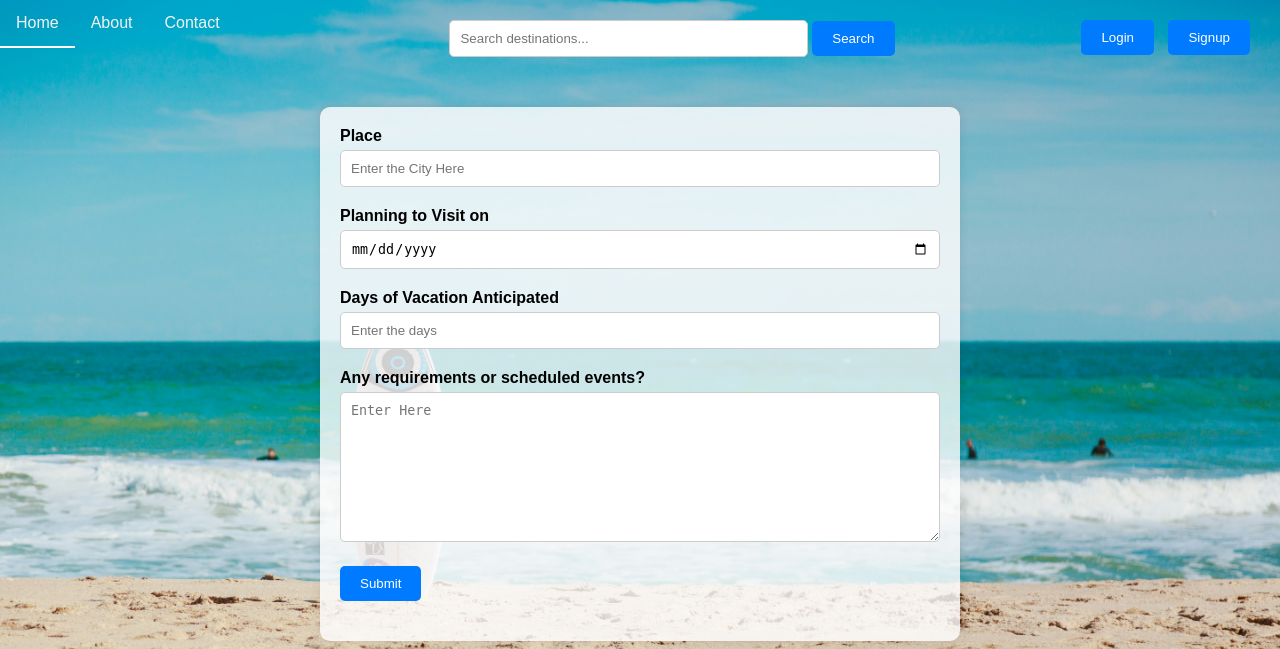
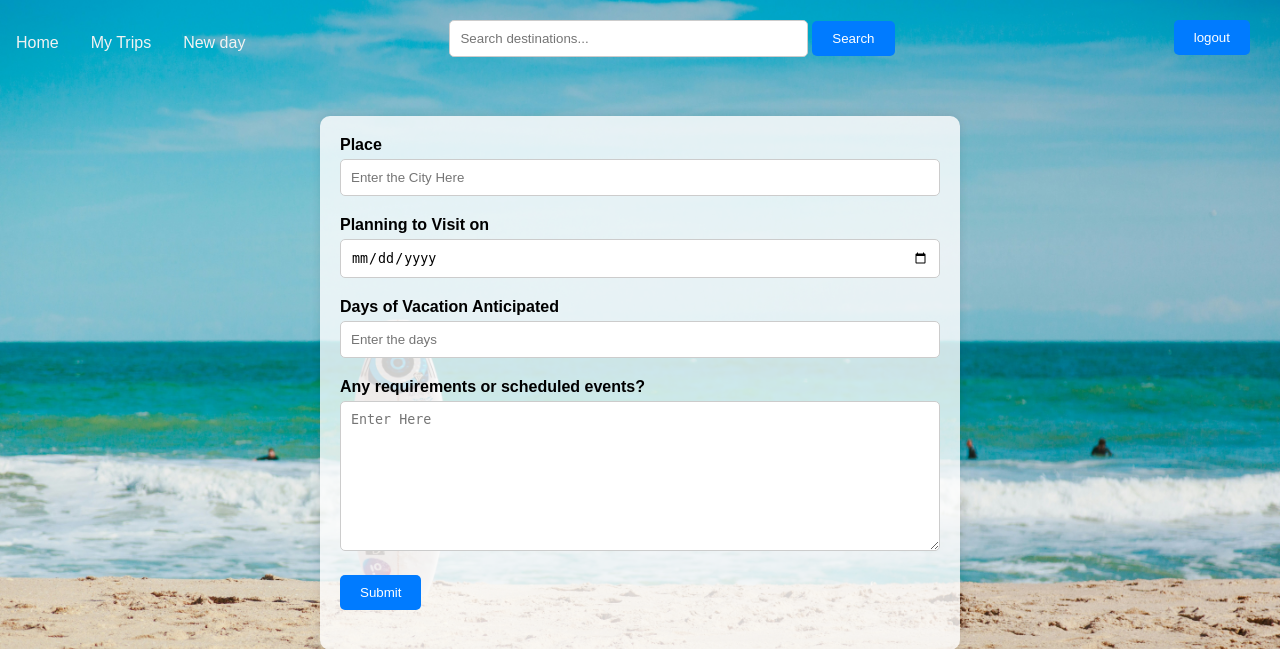
Before and after one commit to PEK-1/Triptrek, a Flask app: page / in a window 1280 px wide. Shown: the top 649 px of the page. Run offline with Flask 3, Linux system fonts and the light colour scheme; a user stored in the database is signed in.

Commit message:
ALL DONE (only color store)

```diff
--- a/wbsite/templates/form.html
+++ b/wbsite/templates/form.html
@@ -106,27 +106,39 @@
 </head>
 <body>
 
-<!-- Navbar -->
-<div class="navbar">
-    <a href="/logo">Home</a>
-    <a href="#">About</a>
-    <a href="#">Contact</a>
-    <div class="search-bar">
-        <form action="/search" method="GET">
-            <input type="text" id="search-bar" name="query" placeholder="Search destinations...">
-            <button type="submit">Search</button>
+  <!-- Navbar -->
+  <nav class="navbar navbar-expand-lg navbar-dark bg-dark">
+    <div class="container-fluid">
+      {% if session.get('logged_in') %}
+        <a class="nav-item nav-link" href="/home">Home</a>
+        <a class="nav-item nav-link" href="/mytips">My Trips</a>
+        <a class="nav-item nav-link" href="/makemyday">New day</a>
+        <form class="search-bar" action="/search" method="GET">
+          <input type="text" id="search-bar" name="query" placeholder="Search destinations..." />
+          <button type="submit">Search</button>
         </form>
-        <div id="suggestions"></div>
+        <div class="top-right">
+            <button onclick="location.href='/logout'"style="padding: 10px 20px; background-color: #007bff; color: #fff; border: none; border-radius: 5px; cursor: pointer; margin-right: 10px;">logout</button>
+        </div>
+      {% else %}
+        <!-- Guest Navbar -->
+        <a class="nav-item nav-link" href="/logo">Home</a>
+        <a class="nav-item nav-link" href="#">About</a>
+        <a class="nav-item nav-link" href="#">Contact</a>
+        <form class="search-bar" action="/search" method="GET">
+          <input type="text" id="search-bar" name="query" placeholder="Search destinations..." />
+          <button type="submit">Search</button>
+        </form>
+            <div class="top-right">
+                <button onclick="location.href='/log'" style="padding: 10px 20px; background-color: #007bff; color: #fff; border: none; border-radius: 5px; cursor: pointer; margin-right: 10px;">Login</button>
+                <button onclick="location.href='/sign_up'" style="padding: 10px 20px; background-color: #007bff; color: #fff; border: none; border-radius: 5px; cursor: pointer; margin-right: 10px;">Signup</button>
+            </div>
+      {% endif %}
     </div>
-</div>
+  </nav>
 
 <!-- Form Container -->
 <div class="container">
-    <div class="top-right">
-        <button onclick="location.href='/log'" style="padding: 10px 20px; background-color: #007bff; color: #fff; border: none; border-radius: 5px; cursor: pointer; margin-right: 10px;">Login</button>
-        <button onclick="location.href='/sign_up'" style="padding: 10px 20px; background-color: #007bff; color: #fff; border: none; border-radius: 5px; cursor: pointer; margin-right: 10px;">Signup</button>
-    </div>
-
     <!-- Form with POST method -->
     <form action="/submit" method="POST">
         <div class="form-group">
--- a/wbsite/templates/home.html
+++ b/wbsite/templates/home.html
@@ -36,7 +36,7 @@
       <a class="nav-item nav-link" href="/home">Home</a>
       <a class="nav-item nav-link" href="/mytips">My Trips</a>
       <a class="nav-item nav-link" href="/">Schedule Trip</a>
-      <a class="nav-item nav-link" href="/makemyday">new day</a>
+      <a class="nav-item nav-link" href="/makemyday">New day</a>
     </div>
 
     <!-- Collapsible button for smaller screens -->
```
Also changed, not shown: wbsite/auth.py (+4 -3 lines).
